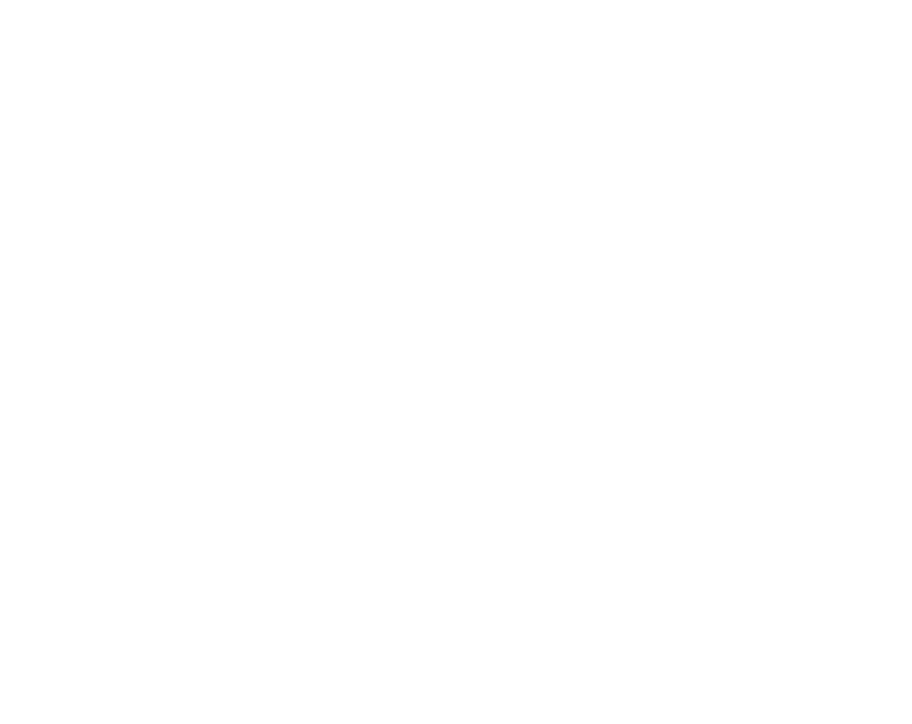
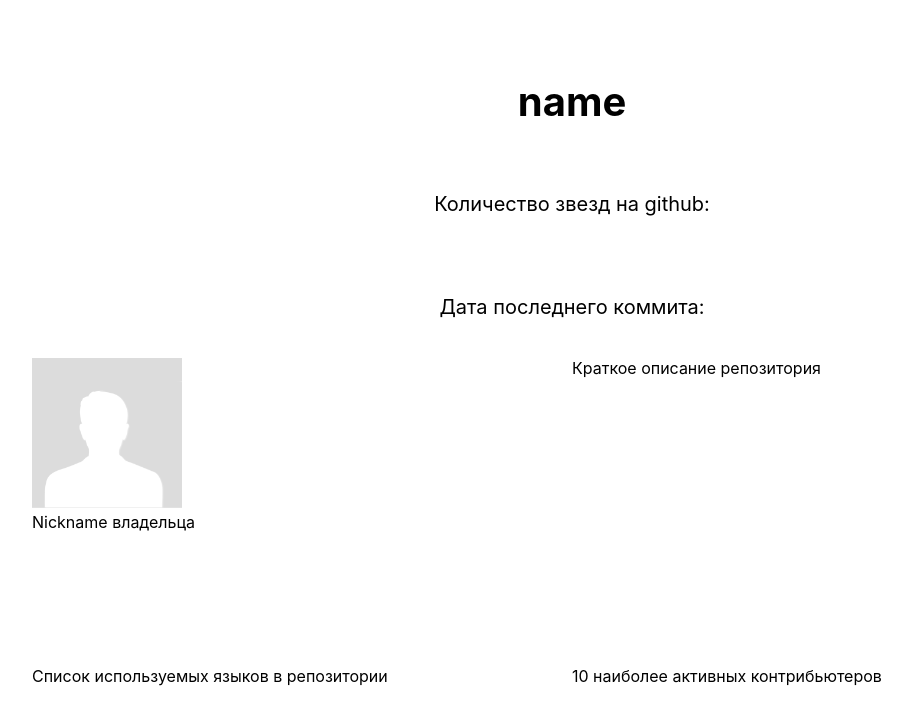
Before and after one commit to Mpak92/Github-Dashboard, a React (Create React App) app in the folder dashboard/: page /1 in a window 1280 px wide. Before the commit this address had no page. Shown: the top 724 px of the page, without its empty margins (68-980 px from the left). Built offline with nearby package versions, Linux system fonts and the light colour scheme.

Commit message:
added RepositoryCard page layout

```diff
--- a/dashboard/src/App.js
+++ b/dashboard/src/App.js
@@ -1,10 +1,12 @@
 import { BrowserRouter, Route, Routes } from 'react-router-dom';
-import MainPageContainer from './components/mainPage/MainPageContainer';
+import MainPageContainer from './components/MainPage/MainPageContainer';
+import RepositoryCard from './components/RepositoryCard/RepositoryCard';
 
 function App() {
   return (
     <BrowserRouter>
       <Routes>
+        <Route path='/:repName' element={<RepositoryCard />} />
         <Route path='/' element={<MainPageContainer />} />
       </Routes>
     </BrowserRouter>
--- /dev/null
+++ b/dashboard/src/components/RepositoryCard/RepositoryCard.jsx
@@ -0,0 +1,27 @@
+import style from './RepositoryCard.module.css'
+import photo from './../../assets/images/PhotoPlaceholder.jpg'
+
+const RepositoryCard = (props) => {
+    return (
+        <div className={style.container}>
+            <div className={style.hat}>
+                <div className={style.name}>name</div>
+                <div className={style.stars}>Количество звезд на github:</div>
+                <div className={style.data}>Дата последнего коммита:</div>
+            </div>
+            <div className={style.profile}>
+                <div className={style.photo}>
+                    <img src={photo} alt='owner' />
+                </div>
+                <div className={style.description}>Краткое описание репозитория</div>
+                <div className={style.nick}>Nickname владельца</div>
+            </div>
+            <div className={style.lists}>
+                <div className={style.languages}>Список используемых языков в репозитории</div>
+                <div className={style.contributers}>10 наиболее активных контрибьютеров</div>
+            </div>
+        </div>
+    )
+}
+
+export default RepositoryCard;
--- /dev/null
+++ b/dashboard/src/components/RepositoryCard/RepositoryCard.module.css
@@ -0,0 +1,48 @@
+.container {
+    display: grid;
+    grid-template-rows: repeat(3, 1fr);
+    margin-top: 50px;
+    margin-left: 100px;
+    margin-right: 100px;
+}
+
+.hat {
+    display: grid;
+    grid-template-rows: repeat(3, 1fr);
+    justify-items: center;
+    align-items: center;
+}
+
+.name {
+    font-size: 40px;
+    font-weight: bold;
+}
+
+.stars {
+    font-size: 20px;
+}
+
+.data {
+    font-size: 20px;
+}
+
+.profile {
+    display: grid;
+    grid-template-rows: repeat(2, 1fr);
+    grid-template-columns: repeat(2, 1fr);
+}
+
+.photo img {
+    height: 150px;
+    width: 150px;
+}
+
+.lists {
+    display: grid;
+    grid-template-columns: repeat(2, 1fr);
+}
+
+.description {
+    grid-column: 2 / 3;
+    grid-row: 1 / 3;
+}
--- a/dashboard/src/components/mainPage/MainPageContainer.jsx
+++ b/dashboard/src/components/mainPage/MainPageContainer.jsx
@@ -1,7 +1,7 @@
 import { connect } from 'react-redux';
 import MainPage from './MainPage';
-import { setRepositories, setSearchName, setCurrentPage } from './../../redux/mainPage-reducer';
-import useFetch from './../customHooks/useFetch';
+import { setRepositories, setSearchName, setCurrentPage } from '../../redux/mainPage-reducer';
+import useFetch from '../customHooks/useFetch';
 import { useEffect } from 'react';
 
 const MainPageContainer = ({searchName, currentPage, ...props}) => {
--- a/dashboard/src/components/mainPage/MainPageTable.jsx
+++ b/dashboard/src/components/mainPage/MainPageTable.jsx
@@ -1,9 +1,11 @@
+import { Link } from 'react-router-dom';
+
 const MainPageTable = (props) => {
     return (<>
         {props.repositories.map((rep, index) => {
             return <tr key={rep.id}>
                 <td>{index + 1 + ((props.currentPage - 1) * 10)}</td>
-                <td>{rep.name}</td>
+                <td><Link to={`${rep.name}`}>{rep.name}</Link></td>
                 <td>{rep.stargazers_count}</td>
                 <td>{rep.pushed_at}</td>
                 <td>{rep.html_url}</td>
```
Also changed, not shown: dashboard/src/components/RepositoryCard/RepositoryCardContainer.jsx (added, +16 -0 lines), dashboard/src/assets/images/PhotoPlaceholder.jpg (added).
